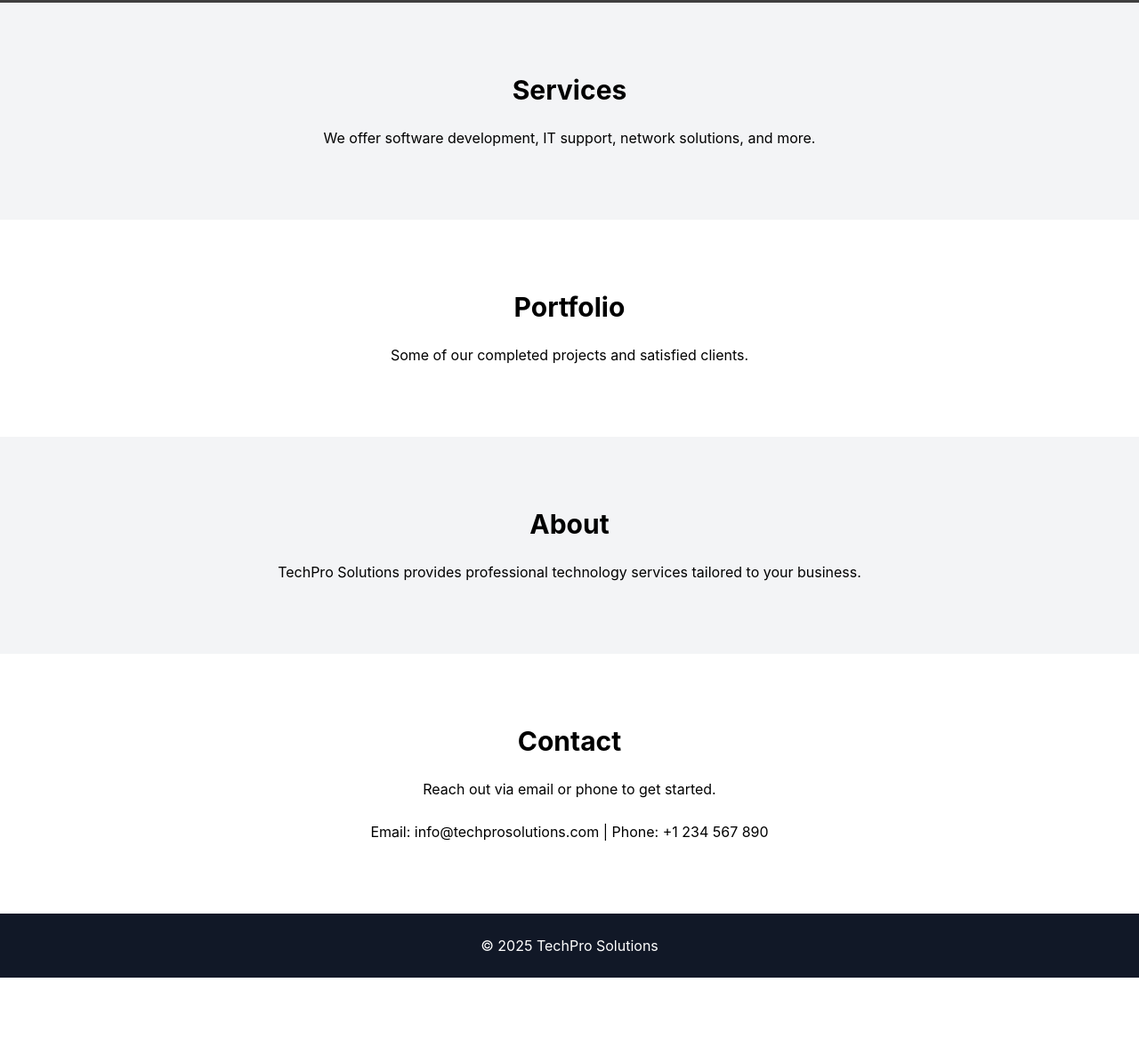
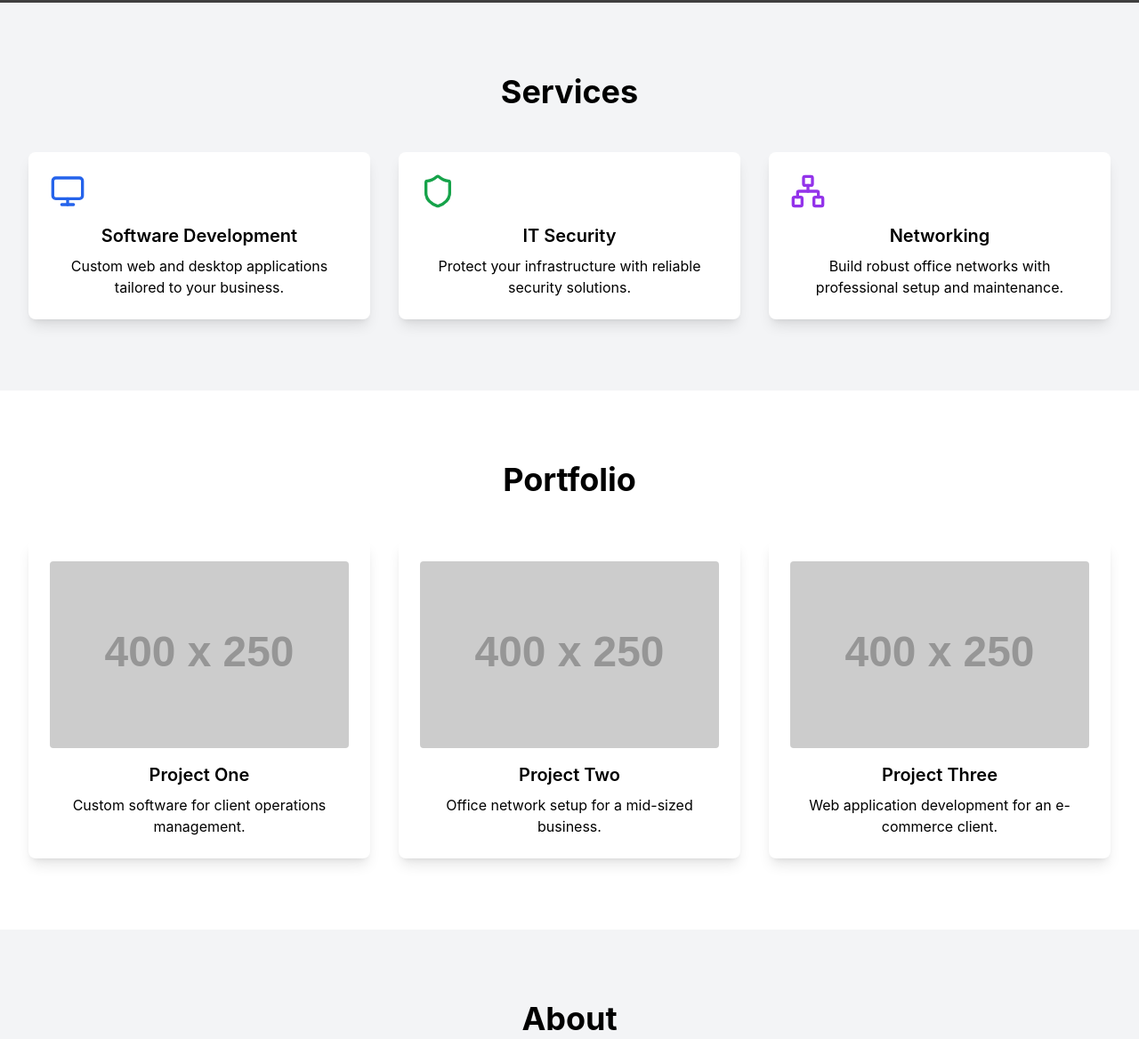
Before and after one commit to nicothe1/nicothe1.github.io, a plain HTML site: page index.html in a window 1280 px wide. Shown: the part 797-1965 px from the top of the page at 89% size. Before the commit the page ends 1896 px from the top, so only its background shows below. Drawn offline with nearby package versions, Linux system fonts and the light colour scheme; grey boxes are pictures that could not be loaded; placeholder pictures from the web are drawn by us.

Commit message:
Update index.html

```diff
--- a/index.html
+++ b/index.html
@@ -1,13 +1,13 @@
 <!DOCTYPE html>
 <html lang="en">
 <head>
-  <meta charset="UTF-8" />
-  <meta name="viewport" content="width=device-width, initial-scale=1.0" />
+  <meta charset="UTF-8">
+  <meta name="viewport" content="width=device-width, initial-scale=1.0">
   <title>TechPro Solutions - Professional Technology Services</title>
   <script src="https://cdn.tailwindcss.com"></script>
   <script src="https://unpkg.com/lucide@latest/dist/umd/lucide.js"></script>
   <style>
-    body { margin: 0; font-family: -apple-system, BlinkMacSystemFont, 'Segoe UI', 'Roboto', sans-serif; }
+    body { font-family: -apple-system, BlinkMacSystemFont, 'Segoe UI', 'Roboto', sans-serif; }
     .smooth-scroll { scroll-behavior: smooth; }
     header { transition: all 0.3s; }
   </style>
@@ -49,51 +49,101 @@
   <section id="home" class="relative min-h-screen flex items-center justify-center">
     <div class="absolute inset-0 bg-cover bg-center" style="background-image: url('https://images.pexels.com/photos/574077/pexels-photo-574077.jpeg?auto=compress&cs=tinysrgb&w=1920'); background-blend-mode: overlay; background-color: rgba(0,0,0,0.6);"></div>
     <div class="container mx-auto px-4 sm:px-6 lg:px-8 relative z-10 text-center text-white">
-      <h1 class="text-4xl sm:text-5xl lg:text-6xl font-bold mb-6 leading-tight">
+      <h1 class="text-3xl sm:text-4xl md:text-5xl lg:text-6xl font-bold mb-6 leading-tight">
         Complete Technology <span class="text-transparent bg-clip-text bg-gradient-to-r from-blue-400 to-green-400">Solutions Provider</span>
       </h1>
-      <p class="text-xl sm:text-2xl mb-8 leading-relaxed">
+      <p class="text-lg sm:text-xl md:text-2xl mb-8 leading-relaxed max-w-3xl mx-auto">
         From custom software development to complete office setups, we provide comprehensive technology solutions for your business needs.
+      </p>
+      <a href="#contact" class="inline-block bg-blue-600 hover:bg-blue-700 text-white font-semibold px-6 py-3 rounded-md transition">Get in Touch</a>
+    </div>
+  </section>
+
+  <!-- Services Section -->
+  <section id="services" class="py-20 bg-gray-100">
+    <div class="container mx-auto px-4 sm:px-6 lg:px-8 text-center">
+      <h2 class="text-3xl sm:text-4xl font-bold mb-12">Services</h2>
+      <div class="grid grid-cols-1 sm:grid-cols-2 lg:grid-cols-3 gap-8">
+        <div class="bg-white rounded-lg shadow-lg p-6 hover:shadow-xl transition">
+          <i data-lucide="monitor" class="w-10 h-10 mb-4 text-blue-600"></i>
+          <h3 class="text-xl font-semibold mb-2">Software Development</h3>
+          <p>Custom web and desktop applications tailored to your business.</p>
+        </div>
+        <div class="bg-white rounded-lg shadow-lg p-6 hover:shadow-xl transition">
+          <i data-lucide="shield" class="w-10 h-10 mb-4 text-green-600"></i>
+          <h3 class="text-xl font-semibold mb-2">IT Security</h3>
+          <p>Protect your infrastructure with reliable security solutions.</p>
+        </div>
+        <div class="bg-white rounded-lg shadow-lg p-6 hover:shadow-xl transition">
+          <i data-lucide="network" class="w-10 h-10 mb-4 text-purple-600"></i>
+          <h3 class="text-xl font-semibold mb-2">Networking</h3>
+          <p>Build robust office networks with professional setup and maintenance.</p>
+        </div>
+      </div>
+    </div>
+  </section>
+
+  <!-- Portfolio Section -->
+  <section id="portfolio" class="py-20 text-center">
+    <div class="container mx-auto px-4 sm:px-6 lg:px-8">
+      <h2 class="text-3xl sm:text-4xl font-bold mb-12">Portfolio</h2>
+      <div class="grid grid-cols-1 sm:grid-cols-2 lg:grid-cols-3 gap-8">
+        <div class="bg-white rounded-lg shadow-lg p-6 hover:shadow-xl transition">
+          <img src="https://via.placeholder.com/400x250" alt="Project 1" class="rounded mb-4">
+          <h3 class="text-xl font-semibold mb-2">Project One</h3>
+          <p>Custom software for client operations management.</p>
+        </div>
+        <div class="bg-white rounded-lg shadow-lg p-6 hover:shadow-xl transition">
+          <img src="https://via.placeholder.com/400x250" alt="Project 2" class="rounded mb-4">
+          <h3 class="text-xl font-semibold mb-2">Project Two</h3>
+          <p>Office network setup for a mid-sized business.</p>
+        </div>
+        <div class="bg-white rounded-lg shadow-lg p-6 hover:shadow-xl transition">
+          <img src="https://via.placeholder.com/400x250" alt="Project 3" class="rounded mb-4">
+          <h3 class="text-xl font-semibold mb-2">Project Three</h3>
+          <p>Web application development for an e-commerce client.</p>
+        </div>
+      </div>
+    </div>
+  </section>
+
+  <!-- About Section -->
+  <section id="about" class="py-20 bg-gray-100">
+    <div class="container mx-auto px-4 sm:px-6 lg:px-8 text-center">
+      <h2 class="text-3xl sm:text-4xl font-bold mb-6">About</h2>
+      <p class="max-w-3xl mx-auto text-lg sm:text-xl leading-relaxed">
+        TechPro Solutions provides professional technology services tailored to businesses of all sizes. From custom software development to full IT support, we deliver solutions that drive growth and efficiency.
       </p>
     </div>
   </section>
 
-  <!-- Placeholder Sections -->
-  <section id="services" class="py-20 bg-gray-100 text-center">
-    <h2 class="text-3xl font-bold mb-6">Services</h2>
-    <p class="max-w-2xl mx-auto">We offer software development, IT support, network solutions, and more.</p>
+  <!-- Contact Section -->
+  <section id="contact" class="py-20 text-center">
+    <div class="container mx-auto px-4 sm:px-6 lg:px-8">
+      <h2 class="text-3xl sm:text-4xl font-bold mb-6">Contact</h2>
+      <p class="max-w-3xl mx-auto mb-6">Reach out via email or phone to get started.</p>
+      <p class="mb-6">Email: info@techprosolutions.com | Phone: +1 234 567 890</p>
+      <form class="max-w-xl mx-auto flex flex-col sm:flex-row gap-4">
+        <input type="text" placeholder="Your Name" class="flex-1 px-4 py-2 border rounded-md focus:outline-none focus:ring-2 focus:ring-blue-600">
+        <input type="email" placeholder="Your Email" class="flex-1 px-4 py-2 border rounded-md focus:outline-none focus:ring-2 focus:ring-blue-600">
+        <button type="submit" class="bg-blue-600 hover:bg-blue-700 text-white font-semibold px-6 py-2 rounded-md transition">Send</button>
+      </form>
+    </div>
   </section>
 
-  <section id="portfolio" class="py-20 text-center">
-    <h2 class="text-3xl font-bold mb-6">Portfolio</h2>
-    <p class="max-w-2xl mx-auto">Some of our completed projects and satisfied clients.</p>
-  </section>
-
-  <section id="about" class="py-20 bg-gray-100 text-center">
-    <h2 class="text-3xl font-bold mb-6">About</h2>
-    <p class="max-w-2xl mx-auto">TechPro Solutions provides professional technology services tailored to your business.</p>
-  </section>
-
-  <section id="contact" class="py-20 text-center">
-    <h2 class="text-3xl font-bold mb-6">Contact</h2>
-    <p class="max-w-2xl mx-auto mb-6">Reach out via email or phone to get started.</p>
-    <p>Email: info@techprosolutions.com | Phone: +1 234 567 890</p>
-  </section>
-
+  <!-- Footer -->
   <footer class="bg-gray-900 text-white py-6 text-center">
     © <span id="year"></span> TechPro Solutions
   </footer>
 
   <script>
-    // Lucide icons init
+    // Lucide icons
     lucide.createIcons();
 
     // Mobile menu toggle
     const menuBtn = document.getElementById('menu-btn');
     const mobileMenu = document.getElementById('mobile-menu');
-    menuBtn.addEventListener('click', () => {
-      mobileMenu.classList.toggle('hidden');
-    });
+    menuBtn.addEventListener('click', () => mobileMenu.classList.toggle('hidden'));
 
     // Header scroll effect
     const header = document.getElementById('header');
```
